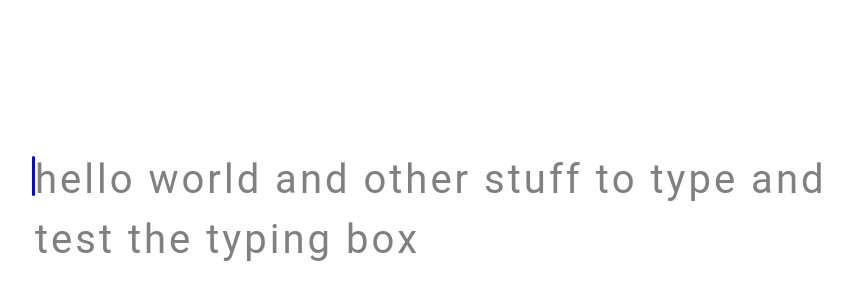
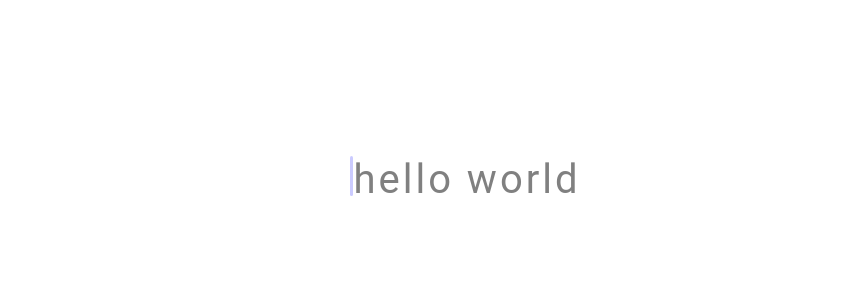
Before and after one commit to aitoAarni/typing-game, a React (Vite) app in the folder frontend/: page / in a window 1280 px wide. Shown: the part 122-422 px from the top of the page, without its empty margins (176-1028 px from the left). Built offline with nearby package versions, Linux system fonts and the light colour scheme.

Commit message:
fixed alignment issues

```diff
--- a/frontend/src/components/TypingBox.module.scss
+++ b/frontend/src/components/TypingBox.module.scss
@@ -16,11 +16,12 @@
     transition: transform 0.2s ease-out;
     display: flex;
     flex-wrap: wrap;
+    justify-content: flex-start;
+    align-content: flex-start;
 }
 
 .wordContainer {
     display: flex;
-    align-items: center;
     padding: 10px 0;
 }
 .charContainer {
--- a/frontend/src/components/TypingView.tsx
+++ b/frontend/src/components/TypingView.tsx
@@ -3,7 +3,7 @@ import styles from "./TypingView.module.scss"
 import TypingBox from "./TypingBox"
 import TypingFinished from "./TypingFinished"
 
-const text = "hello world and other stuff to type and test the typing box"
+const text = "hello world"
 
 const TypingView = () => {
     const [isTyping, setIsTyping] = useState<boolean>(true)
```
